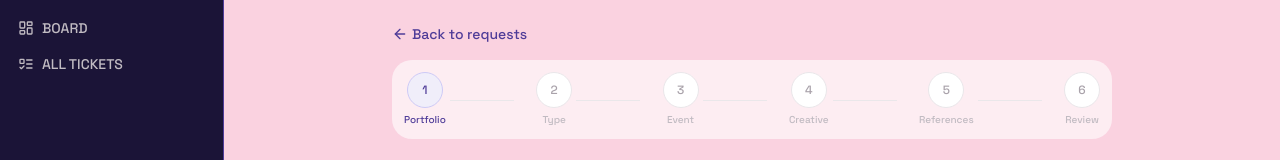
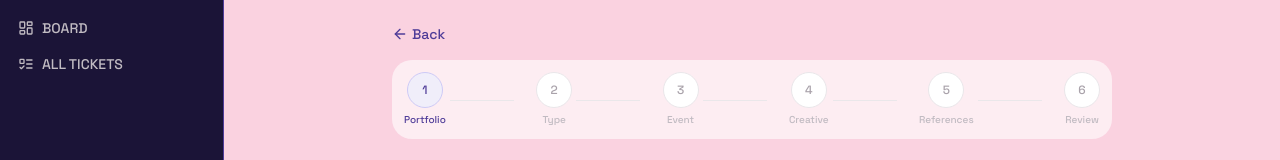
Before and after one commit to ubcWiCS/marketing-manager, a Next.js app: page /requests/new in a window 1280 px wide. Shown: the top 160 px of the page. Built offline with nearby package versions, Linux system fonts and the light colour scheme; no server answers; the database is empty.

Commit message:
fixed back button

```diff
--- a/src/app/(protected)/requests/[id]/page.tsx
+++ b/src/app/(protected)/requests/[id]/page.tsx
@@ -26,7 +26,7 @@ export default function RequestDetailPage() {
       <div className="p-6 max-w-4xl mx-auto animate-fade-in">
         <Link href="/requests" className="text-sm font-medium text-navy-700 hover:text-plum-600 flex items-center gap-1 mb-4">
           <ArrowLeft className="w-4 h-4" />
-          Back to requests
+          Back
         </Link>
         <div className="rounded-hand-xl p-12 text-center bg-white/60">
           <p className="text-navy-700 font-medium">Request not found</p>
@@ -40,7 +40,7 @@ export default function RequestDetailPage() {
       {/* Back */}
       <Link href="/requests" className="text-sm font-medium text-navy-700 hover:text-plum-600 flex items-center gap-1 mb-3 md:mb-4">
         <ArrowLeft className="w-4 h-4" />
-        Back to requests
+        Back
       </Link>
 
       {/* Header */}
--- a/src/app/(protected)/requests/new/page.tsx
+++ b/src/app/(protected)/requests/new/page.tsx
@@ -199,7 +199,7 @@ function NewRequestForm() {
     <div className="p-3 md:p-6 max-w-3xl mx-auto animate-fade-in">
       <Link href="/requests" className="text-sm font-medium text-navy-700 hover:text-plum-600 flex items-center gap-1 mb-3 md:mb-4">
         <ArrowLeft className="w-4 h-4" />
-        Back to requests
+        Back
       </Link>
 
       {/* Progress indicator - simplified on mobile */}
```
